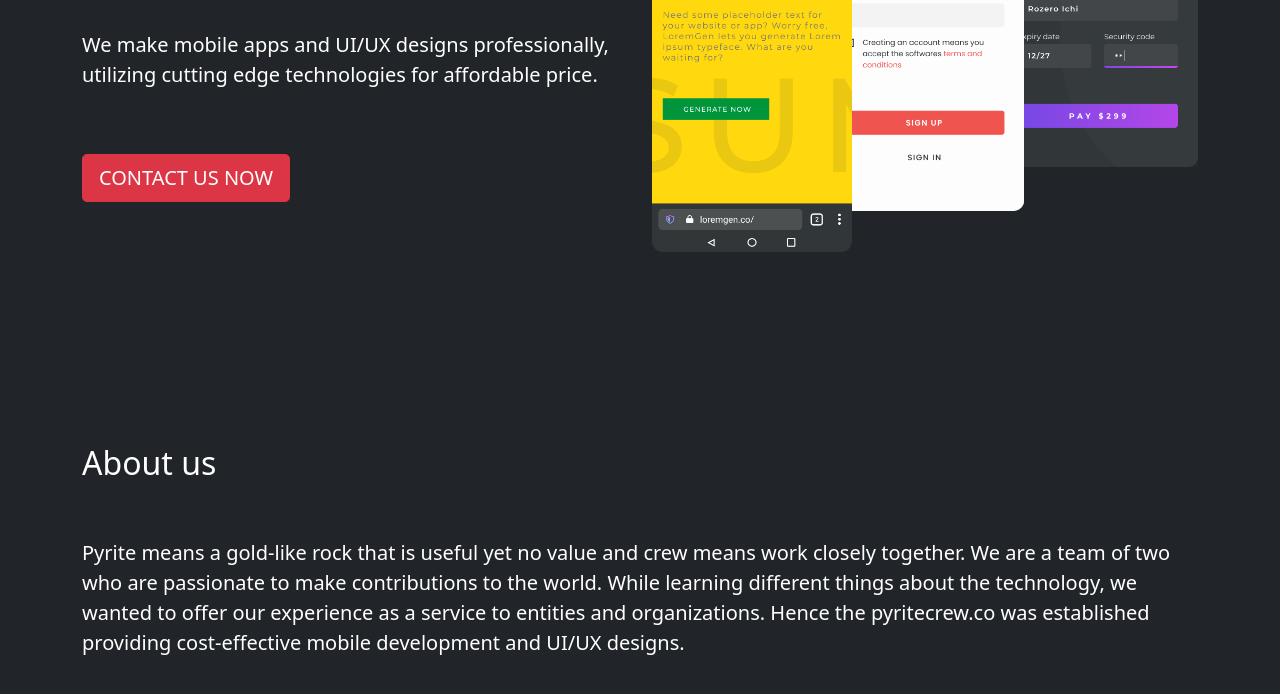
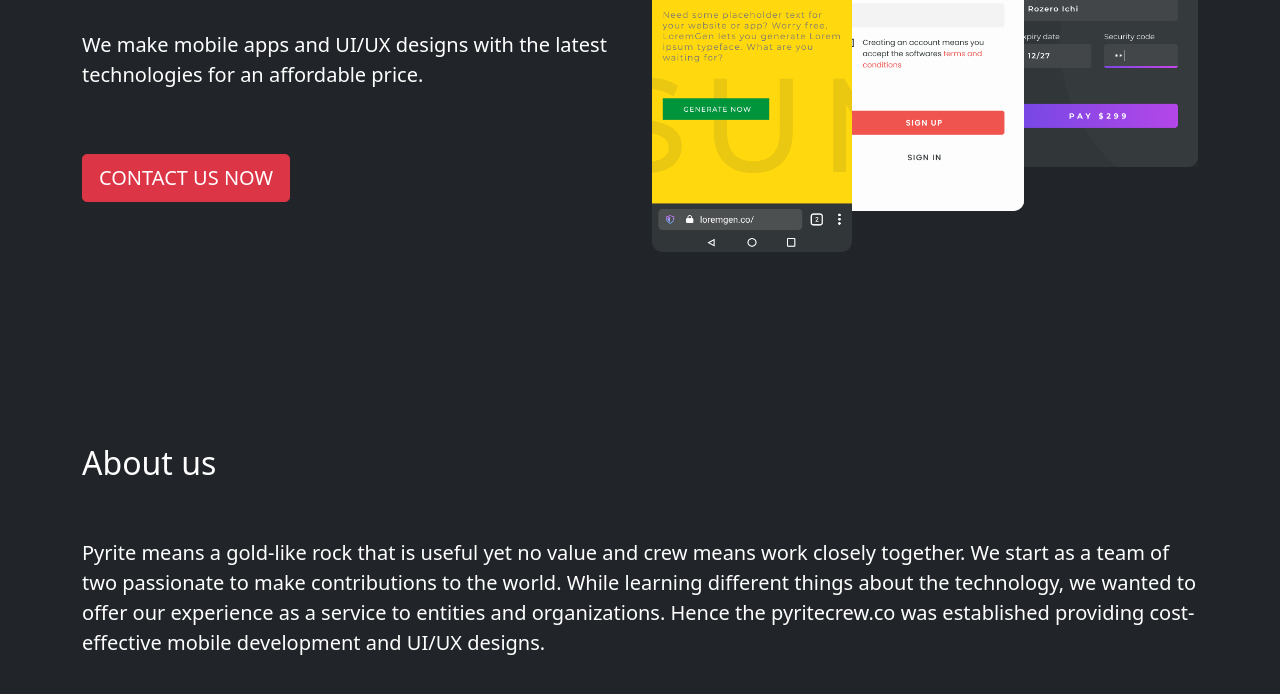
Before and after one commit to pyritecrew-co/pyritecrew-co.github.io, a plain HTML site: page index.html in a window 1280 px wide. Shown: the part 338-1032 px from the top of the page. Drawn offline with nearby package versions, Linux system fonts and the light colour scheme.

Commit message:
added outsourcing.pmg and readme file, also modified index.html

```diff
--- a/index.html
+++ b/index.html
@@ -15,8 +15,7 @@
     <meta property="og:url" content="https://pyritecrew.co/index.html" />
     <meta property="og:type" content="landing page" />
     <meta property="og:title" content="Pyritecrew.co" />
-    <meta property="og:description" content="We make mobile apps and UI/UX designs professionally, utilizing cutting edge
-    technologies for affordable price." />
+    <meta property="og:description" content="We make mobile apps and UI/UX designs professionally, utilizing cutting edge technologies for affordable price." />
     <meta property="og:image"
         content="https://raw.githubusercontent.com/pyritecrew-co/pyritecrew-co.github.io/main/img/display-1.png" />
 
@@ -120,11 +119,11 @@
                 <br><br><br><br><br><br>
                 <p class="h1">MOBILE DEVELOPMENT AND UI/UX DESIGN SERVICES</p>
                 <br><br>
-                <p class="lead">We make mobile apps and UI/UX designs professionally, utilizing cutting edge
-                    technologies for affordable price.</p>
+                <p class="lead">We make mobile apps and UI/UX designs with the latest
+                    technologies for an affordable price.</p>
                 <br><br>
-                <button class="btn btn-danger btn-lg" onclick="document.getElementById('contact-us')">CONTACT US
-                    NOW</button>
+                <a href="#contact-us"> <button class="btn btn-danger btn-lg" data-scroll="#contact-us">CONTACT US
+                        NOW</button></a>
             </div>
             <div class="col distracted">
                 <img src="./img/display-1.png" class="img-fluid" alt="...">
@@ -137,9 +136,7 @@
     <div class="container">
         <p class="h2">About us</p> <br><br>
         <p class="lead">Pyrite means a gold-like rock that is useful yet no value and crew means work closely together.
-            We are a team
-            of two who are
-            passionate to make contributions to the world. While learning different things about the technology, we
+            We start as a team of two passionate to make contributions to the world. While learning different things about the technology, we
             wanted to offer our experience
             as a service to entities and organizations. Hence the pyritecrew.co was established providing cost-effective
             mobile development and UI/UX designs.
```
Also changed, not shown: img/outsourcing.png (added), 1 other file.
